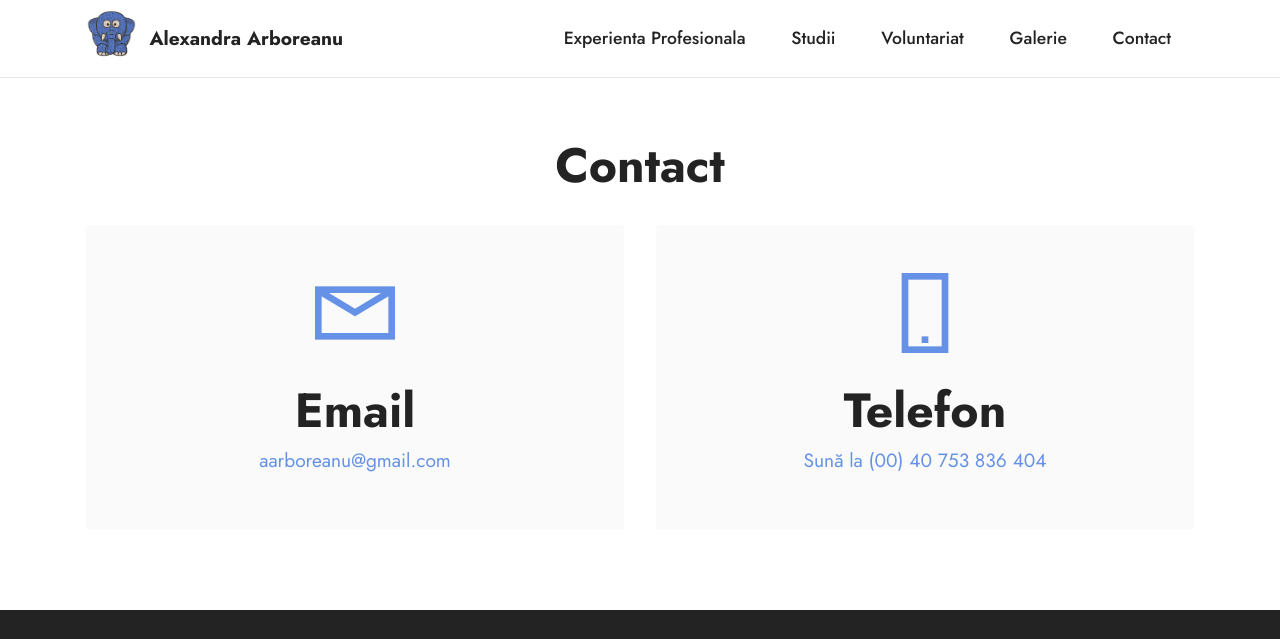
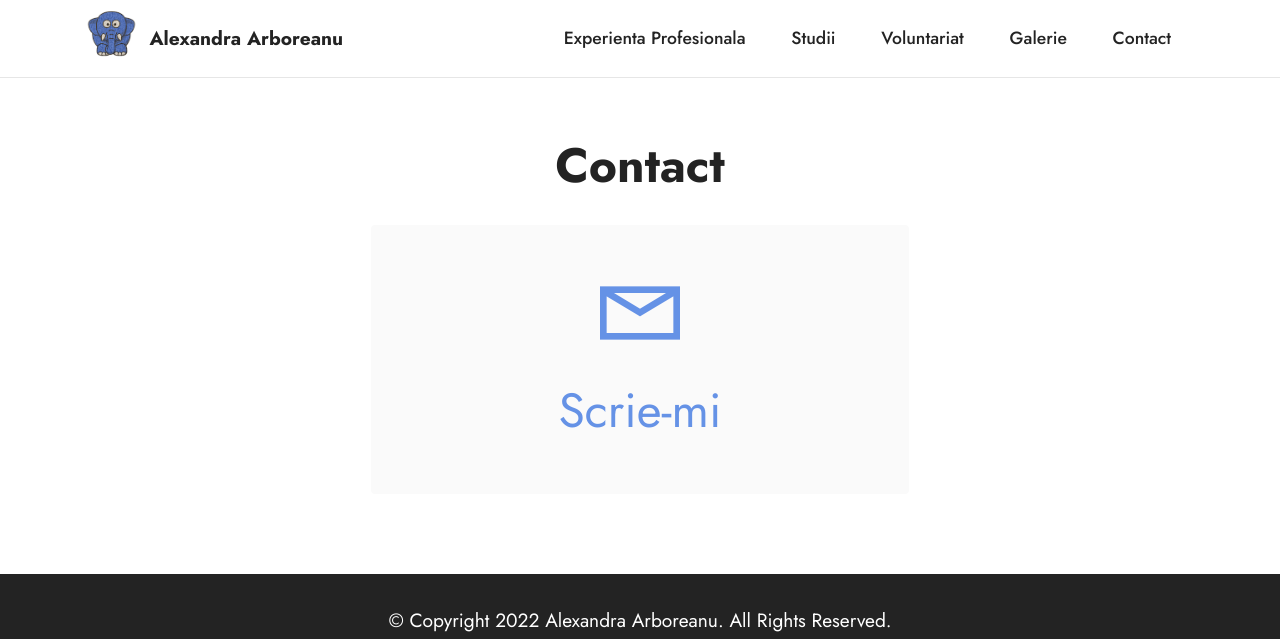
Before and after one commit to aarboreanu/cv-website, a plain HTML site: page page1.html in a window 1280 px wide. Shown: the top 639 px of the page. Drawn offline with Linux system fonts and the light colour scheme; files whose address does not match are found by name.

Commit message:
Add files via upload

```diff
--- a/page1.html
+++ b/page1.html
@@ -76,9 +76,7 @@
               </a>
             </span>
             <span class="navbar-caption-wrap"
-              ><a
-                class="navbar-caption text-black display-7"
-                href="index.html"
+              ><a class="navbar-caption text-black display-7" href="index.html"
                 >Alexandra Arboreanu</a
               ></span
             >
@@ -171,36 +169,13 @@
                   <span class="mbr-iconfont mobi-mbri-letter mobi-mbri"></span>
                 </div>
                 <h4 class="card-title mbr-fonts-style mb-2 display-2">
-                  <strong>Email</strong>
+                  <strong
+                    ><a href="mailto:aarboreanu@gmail.com" class="text-primary"
+                      >Scrie-mi</a
+                    ></strong
+                  >
                 </h4>
                 <p class="mbr-text mbr-fonts-style mb-2 display-4"></p>
-                <h5 class="link mbr-fonts-style display-7">
-                  <a href="mailto:aarboreanu@gmail.com" class="text-primary"
-                    >aarboreanu@gmail.com</a
-                  >
-                </h5>
-              </div>
-            </div>
-          </div>
-          <div class="card col-12 col-lg-6">
-            <div class="card-wrapper">
-              <div class="card-box align-center">
-                <div class="image-wrapper">
-                  <span
-                    class="mbr-iconfont mobi-mbri-mobile-2 mobi-mbri"
-                  ></span>
-                </div>
-                <h4
-                  class="card-title mbr-fonts-style align-center mb-2 display-2"
-                >
-                  <strong>Telefon</strong>
-                </h4>
-                <p class="mbr-text mbr-fonts-style mb-2 display-4"></p>
-                <h5 class="link mbr-black mbr-fonts-style display-7">
-                  <a href="tel:(00) 40 753 836 404" class="text-primary"
-                    >Sună la (00) 40 753 836 404</a
-                  >
-                </h5>
               </div>
             </div>
           </div>
```
